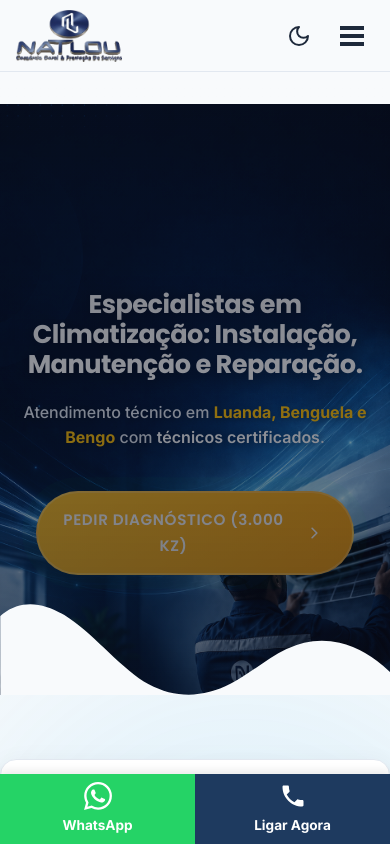
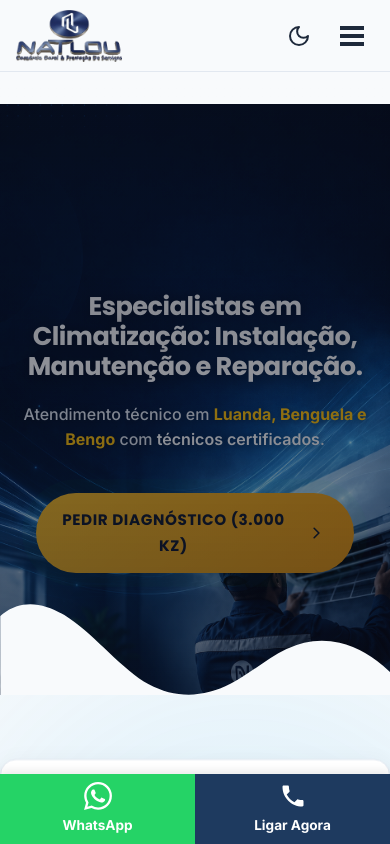
Before and after one commit to abidnegodossantos/natlou, a Next.js app: page /services in a window 390 px wide. Shown: the top 844 px of the page. Built offline with nearby package versions, Linux system fonts and the light colour scheme.

Commit message:
fix: padronizar cores do mobile nav e botao de diagnostico para suporte perfeito a light/dark mode

```diff
--- a/src/app/globals.css
+++ b/src/app/globals.css
@@ -943,8 +943,8 @@ html.dark .service-card p {
   cursor: pointer;
   padding: 0.5rem;
   border-radius: 8px;
-  color: rgba(255, 255, 255, 0.9);
-  transition: background-color 0.2s ease, transform 0.2s ease;
+  color: var(--text-primary);
+  transition: background-color 0.2s ease, transform 0.2s ease, color 0.2s ease;
   flex-shrink: 0;
   z-index: 10001;
   min-width: 44px;
@@ -1157,7 +1157,7 @@ html.dark .hero-overlay-dark {
   .mobile-menu-btn {
     display: flex !important;
     padding: 0.4rem;
-    color: rgba(255, 255, 255, 0.9);
+    color: var(--text-primary);
   }
 
   .nav-link {
@@ -1166,12 +1166,12 @@ html.dark .hero-overlay-dark {
     width: 100%;
     text-align: center;
     border-radius: 8px;
-    color: rgba(255,255,255,0.9);
+    color: var(--text-primary);
   }
 
   .nav-link:hover {
     background-color: rgba(56, 189, 248, 0.12);
-    color: #38bdf8;
+    color: var(--secondary-color);
   }
 
   /* Hero Section Stacking - Image Top, Text Bottom */
--- a/src/app/services/page.tsx
+++ b/src/app/services/page.tsx
@@ -104,15 +104,15 @@ export default function Services() {
                                     alignItems: 'center',
                                     justifyContent: 'center',
                                     gap: '0.75rem',
-                                    backgroundColor: '#25D366',
-                                    color: 'white',
+                                    background: 'linear-gradient(135deg, #fbbf24, #f59e0b)',
+                                    color: '#0f172a',
                                     padding: '0.9rem clamp(1rem, 4vw, 2rem)',
                                     fontSize: 'clamp(0.95rem, 3.5vw, 1.15rem)',
                                     borderRadius: '50px',
-                                    fontWeight: '600',
+                                    fontWeight: '700',
                                     textDecoration: 'none',
-                                    boxShadow: '0 4px 25px rgba(37, 211, 102, 0.4)',
-                                    border: '2px solid rgba(255,255,255,0.2)',
+                                    boxShadow: '0 4px 25px rgba(245, 158, 11, 0.45)',
+                                    border: 'none',
                                     width: '100%',
                                     maxWidth: '360px',
                                     whiteSpace: 'normal',
```
